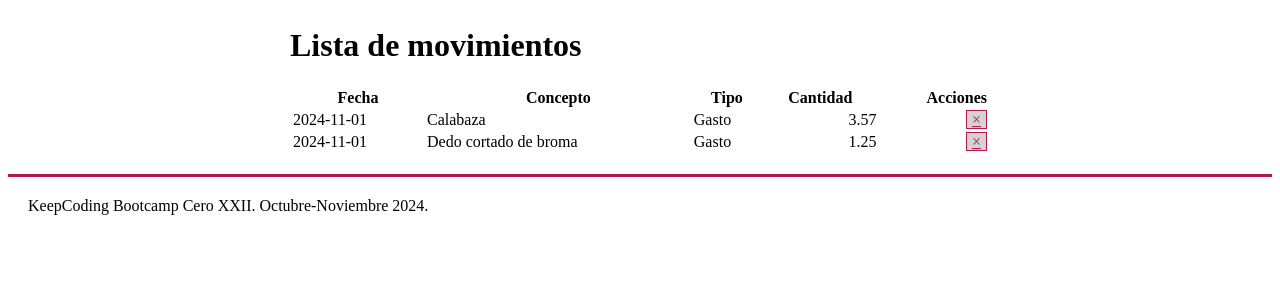
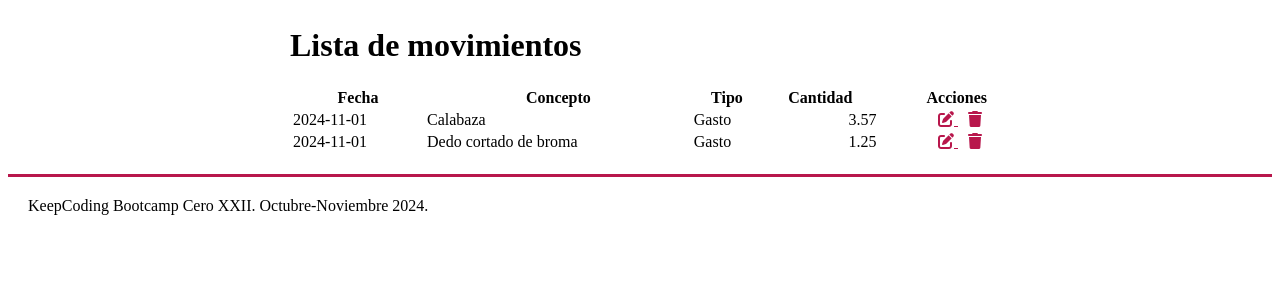
Before and after one commit to claudiadevis/flask_sql_v2, a Flask app: page / in a window 1280 px wide. Shown: the part 127-427 px from the top of the page. Run offline with Flask 3, Linux system fonts and the light colour scheme; data comes from the database, SQL or seed files in the repository; parts of the project's set-up code (start-up, migrations or seed data) failed here and were passed over.

Commit message:
feat: agregamos un icono para accedef al formulario de edición desde la lista de movimientos

```diff
--- a/balance/static/css/styles.css
+++ b/balance/static/css/styles.css
@@ -72,9 +72,9 @@ header {
 }
 
 .acciones .mini-boton {
-  border: solid thin var(--primary-color);
+  /* border: solid thin var(--primary-color); */
   padding: 0 5px;
-  background-color: lightgray;
+  /* background-color: lightgray; */
   color: var(--primary-color);
 }
 
--- a/balance/templates/inicio.html
+++ b/balance/templates/inicio.html
@@ -38,7 +38,12 @@
     </td>
     <td class="dato numero">{{ m.cantidad }}</td>
     <td class="acciones">
-      <a href="/eliminar/{{ m.id }}" class="mini-boton">&times;</a>
+      <a href="/editar/{{ m.id }}" class="mini-boton">
+        <i class="fa-solid fa-pen-to-square"></i>
+      </a>
+      <a href="/eliminar/{{ m.id }}" class="mini-boton">
+        <i class="fa-solid fa-trash"></i>
+      </a>
     </td>
   </tr>
   {% if m.has_errors %}
```
